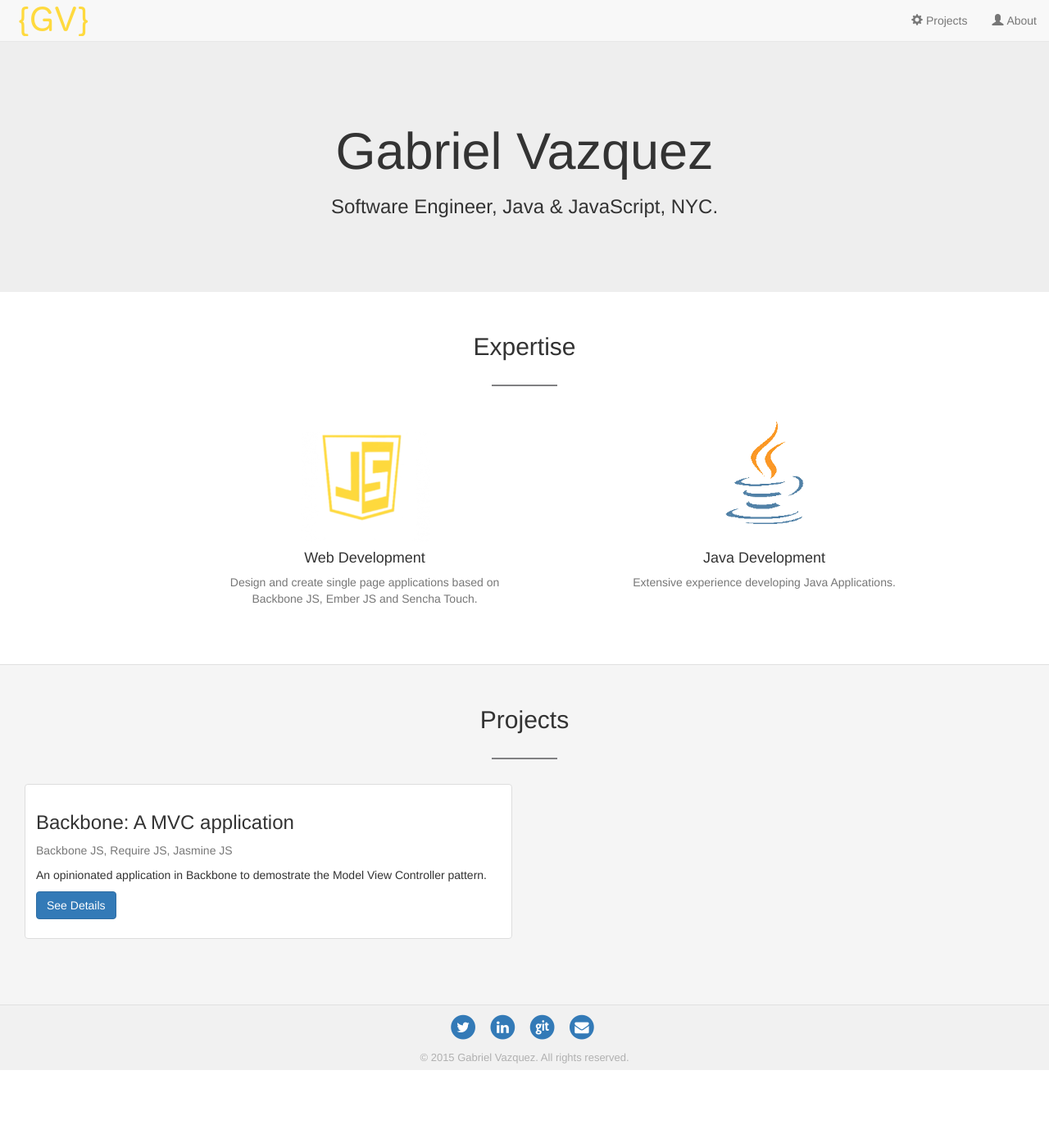
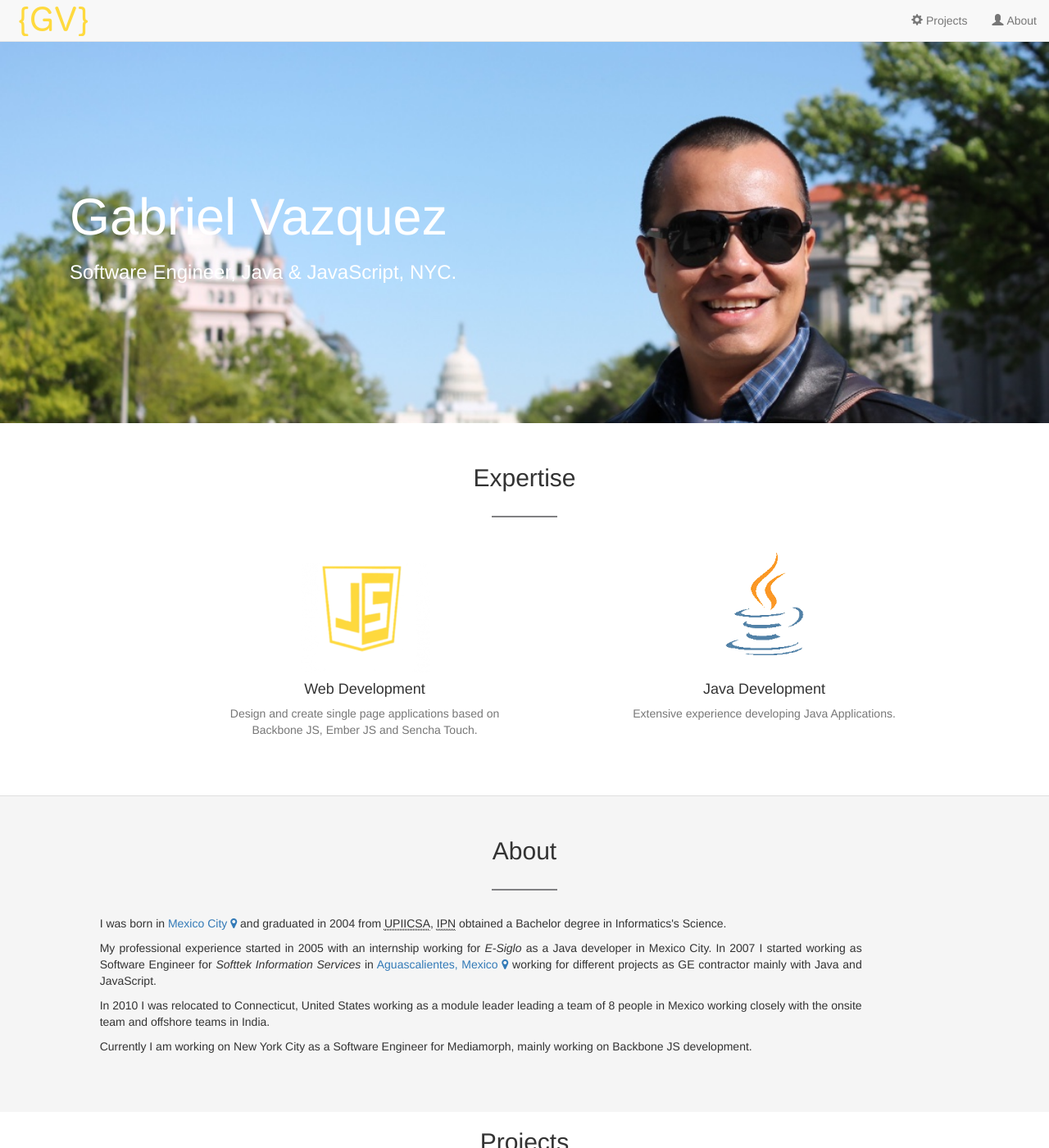
Before and after one commit to gvazq82/gvazq82.github.io, a Jekyll site: the page built from index.html, in a window 1280 px wide and 1400 px high. Shown: the whole window at 82% size. Built offline with Jekyll 4.4.1, drawn with Linux system fonts in a browser that asks for light colours; nearby versions of some CDN libraries; Markdown is read by kramdown in place of the engine named in the settings; the list of posts is cut into pages by our own code.

```diff
--- a/_layouts/default.html
+++ b/_layouts/default.html
@@ -38,9 +38,9 @@
 				</div>
 				<div class="collapse navbar-collapse" id="top-menu-collapse">
 					<ul class="nav navbar-nav navbar-right">
-						<li><a href="{{site.baseurl}}/projects"><span
+						<li><a href="#projects"><span
 								class="glyphicon glyphicon-cog"></span>&nbsp;Projects</a></li>
-						<li><a href="{{site.baseurl}}/about"><span
+						<li><a href="#about"><span
 								class="glyphicon glyphicon-user"></span>&nbsp;About</a></li>
 					</ul>
 				</div>
--- a/index.html
+++ b/index.html
@@ -18,7 +18,7 @@ title: Home
 </div>
 <div id="top-content" role="main">
 	<!-- TECHNOLOGIES -->
-	<article class="container section expertise">
+	<article class="container section expertise odd">
 		<h2>Expertise</h2>
 		<div class="divider"></div>
 		<section class="row">
@@ -42,8 +42,49 @@ title: Home
 			</div>
 		</section>
 	</article>
+	<!-- About -->
+	<article class="container-fluid section even about" id="about">
+		<h2>About</h2>
+		<div class="divider"></div>
+		<section class="row">
+			<div class="col-sm-offset-1 col-md-9">
+				<p>
+					I was born in <a target="blank"
+						href="http://en.wikipedia.org/wiki/Mexico_City"
+						title="Mexico City">Mexico City</a>&nbsp;<a
+						href="https://www.google.com/maps/place/Ciudad+de+M%C3%A9xico,+D.F.,+M%C3%A9xico/@19.3907336,-99.1436126,11z/data=!3m1!4b1!4m2!3m1!1s0x85ce0026db097507:0x54061076265ee841"
+						target="_blank"><i class="fa fa-map-marker"></i></a> and graduated
+					in 2004 from <abbr
+						title="Unidad Profesional Interdisciplinaria de Ingenieria y Ciencias Sociales y Administrativas">
+						UPIICSA</abbr>, <abbr title="Instituto Politecnico Nacional">IPN</abbr>
+					obtained a Bachelor degree in Informatics's Science.
+				</p>
+
+
+				<p>
+					My professional experience started in 2005 with an internship
+					working for <cite>E-Siglo</cite> as a Java developer in Mexico
+					City. In 2007 I started working as Software Engineer for <cite>Softtek
+						Information Services</cite> in <a target="blank"
+						href="http://en.wikipedia.org/wiki/Aguascalientes,_Aguascalientes">
+						Aguascalientes, Mexico</a>&nbsp;<a
+						href="https://www.google.com/maps/place/Aguascalientes,+Ags.,+M%C3%A9xico/@21.883186,-102.2912995,12z/data=!3m1!4b1!4m2!3m1!1s0x8429ec143ae4d9fb:0x4016978679c5220"
+						target="_blank"><i class="fa fa-map-marker"></i></a> working for
+					different projects as GE contractor mainly with Java and
+					JavaScript.
+				</p>
+
+				<p>In 2010 I was relocated to Connecticut, United States working
+					as a module leader leading a team of 8 people in Mexico working
+					closely with the onsite team and offshore teams in India.</p>
+				<p>Currently I am working on New York City as a Software
+					Engineer for Mediamorph, mainly working on Backbone JS development.
+				</p>
+			</div>
+		</section>
+	</article>
 	<!-- PROJECTS -->
-	<article class="container-fluid section projects">
+	<article class="container-fluid section projects odd" id="projects">
 		<h2>Projects</h2>
 		<div class="divider"></div>
 		<section class="col-sm-6 col-md-6">
--- a/resources/css/app.css
+++ b/resources/css/app.css
@@ -10,11 +10,22 @@ body {
 	min-height: 500px
 }
 .top-header {
-	text-align: center;
-	padding-top: 80px;
-	padding-bottom: 80px;
+	color: #FFF;
+	padding-top: 160px;
+	padding-bottom: 160px;
+	min-height: 400px;
+	background: url(../images/gabriel_vazquez_ws.jpg) no-repeat center/cover fixed;
 }
 .section {
+
+}
+.section.even {
+  background-color: #F5F5F5;
+  border-top: 1px solid #E0E0E0;
+  padding-top: 30px;
+  padding-bottom: 60px;
+}
+.section.odd {
 
 }
 
@@ -37,12 +48,10 @@ body {
 }
 .about {
 	text-align: justify;
+
 }
 .projects {
-  background-color: #F5F5F5;
-  border-top: 1px solid #E0E0E0;
-  padding-top: 30px;
-  padding-bottom: 60px;
+
 }
 .project {
   text-align: center;
```
Also changed, not shown: about.html (deleted, +0 -51 lines), projects.html (deleted, +0 -13 lines), resources/images/gabriel_vazquez_ws.jpg (added), 7 other files.
